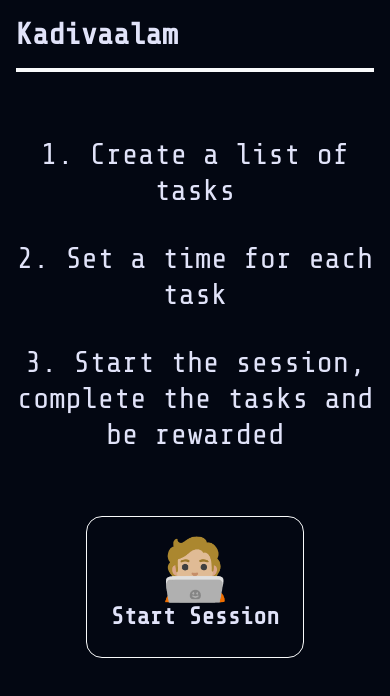
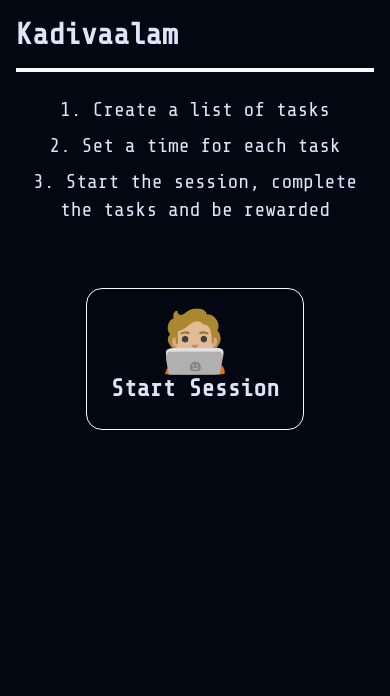
Before and after one commit to InfantAjayVenus/Kadivaalam, a React (Vite) app: page / in a window 390 px wide. Shown: the top 696 px of the page. Built offline with nearby package versions, Linux system fonts and the light colour scheme.

Commit message:
style(Home): update responsive styles

```diff
--- a/src/pages/Home.tsx
+++ b/src/pages/Home.tsx
@@ -1,7 +1,7 @@
 export function Home() {
     return (
-        <main role="how-to-help-text" className="py-16">
-            <ol role="help-text-list" className="list-inside list-decimal text-center text-3xl space-y-8">
+        <main role="how-to-help-text" className="py-6 lg:py-16">
+            <ol role="help-text-list" className="list-inside list-decimal text-center text-xl space-y-2 lg:text-3xl lg:space-y-8">
                 <li>Create a list of tasks</li>
                 <li>Set a time for each task</li>
                 <li>Start the session, complete the tasks and be rewarded</li>
```
